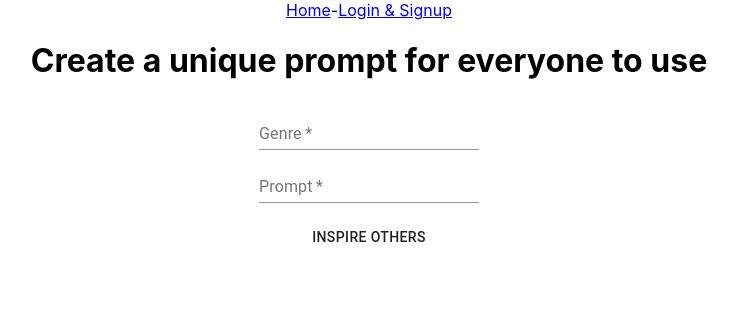
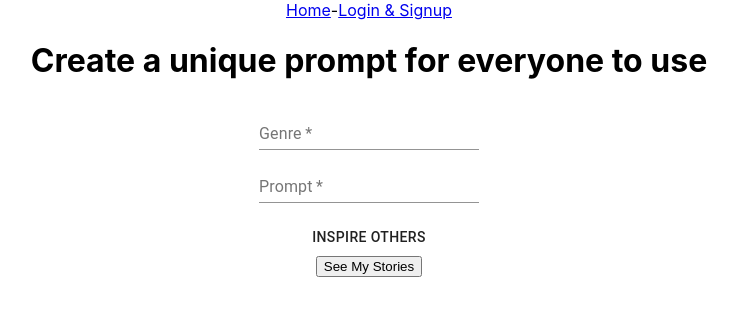
Before and after one commit to Gregory-Alexander-Bertrand/Writer-s-Unblocker-Frontend, a React (Create React App) app: page /CreatePrompts in a window 1280 px wide. Shown: the top 316 px of the page, without its empty margins (271-1009 px from the left). Built offline with nearby package versions, Linux system fonts and the light colour scheme.

Commit message:
logged in user can see the stories they created.

```diff
--- a/package.json
+++ b/package.json
@@ -15,6 +15,7 @@
     "react-dom": "^17.0.2",
     "react-router-dom": "^5.2.0",
     "react-scripts": "4.0.3",
+    "typescript": "^4.2.4",
     "web-vitals": "^1.0.1"
   },
   "scripts": {
--- a/src/App.js
+++ b/src/App.js
@@ -14,6 +14,7 @@ import Navbar from './Components/Navbar'
 
 function App() {
   const [user, setUser] = useState({})
+  const [stories, setStories] = useState({})
 
   const fetchUser = () => {
     if (localStorage.getItem('userId')) {
@@ -25,6 +26,7 @@ function App() {
       .then((response) => {
         console.log(response)
         setUser(response.data.user)
+        setStories(response.data.user.stories)
       })
     }
   }
--- /dev/null
+++ b/src/Components/MyStories.js
@@ -0,0 +1,34 @@
+import React from 'react'
+import axios from 'axios'
+import { useState } from 'react'
+
+const MyStories = (props) => {
+    const [stories, setStories] = useState([])
+    const [title, setTitle] = useState('')
+
+   const getUserStories = (e) => {
+       e.preventDefault()
+       if (localStorage.getItem('userId')) {
+           axios.get(`${process.env.REACT_APP_BACKEND_URL}/user/stories`, {
+               headers: {
+                   Authorization: localStorage.getItem('userId')
+               }
+           }).then((response) => {
+               console.log(response.data)
+               setStories(response.data.stories)
+           })
+       }
+   }
+    return (
+        <div>
+            <button onClick={getUserStories}>See My Stories</button>
+            {stories.map((story) => {
+                return (
+                <p key={story.id}>{story.story}</p>
+                )
+            })}
+        </div>
+    )
+}
+
+export default MyStories
--- a/src/Components/PromptInput.js
+++ b/src/Components/PromptInput.js
@@ -1,9 +1,6 @@
 import React from 'react'
 import { useState } from 'react'
 import { TextField, Box, Button} from '@material-ui/core'
-// import Snackbar from '@material-ui/core'
-// import MuiAlert from '@material-ui/core'
-// import { makeStyles } from '@material-ui/core'
 import axios from 'axios'
 
 
@@ -23,12 +20,8 @@ const PromptInput = () => {
         })
     }
 
-    const createMarkup = () => {
-        return {__html: 'Success'}
-    }
-
     const successMessage = () => {
-        return <div dangerouslySetInnerHTML={createMarkup()} />
+        console.log('success')
     }
 
 
--- a/src/Pages/CreatePrompts.js
+++ b/src/Pages/CreatePrompts.js
@@ -1,10 +1,12 @@
 import React from 'react'
 import PromptInput from '../Components/PromptInput'
+import MyStories from '../Components/MyStories'
 
 const CreatePrompts = () => {
     return (
         <div>
             <PromptInput />
+            <MyStories />
         </div>
     )
 }
--- a/src/Pages/ReadStories.js
+++ b/src/Pages/ReadStories.js
@@ -1,6 +1,8 @@
 import React from 'react'
 import axios from 'axios'
 import { useState} from 'react'
+import { Button } from '@material-ui/core'
+import { Box } from '@chakra-ui/react'
 
 const ReadStories = (props) => {
     const [stories, setStories] = useState([])
@@ -16,12 +18,19 @@ const ReadStories = (props) => {
             setStories(response.data.stories)
         })
     }
+
     return (
         <div>
             <button onClick={getAllStories}>Get Stories</button>
             {stories.map((story) => {
                 return (
-                <p key={story.id}>{story.story}  {story.title}</p>
+                <div>
+
+                    {/* <p key={story.id}>{story.story}</p> */}
+                    <p>{story.title}</p>
+                <Box w="100%" key={story.id}>{story.story}</Box>
+
+                </div>
 
                 )
             })}
--- /dev/null
+++ b/src/react-app-env.d.ts
@@ -0,0 +1 @@
+/// <reference types="react-scripts" />
```
Also changed, not shown: src/Pages/__app.tsx (deleted, +0 -10 lines), tsconfig.json (added, +26 -0 lines), 1 other file (tests, documents, lock files or other folders).
